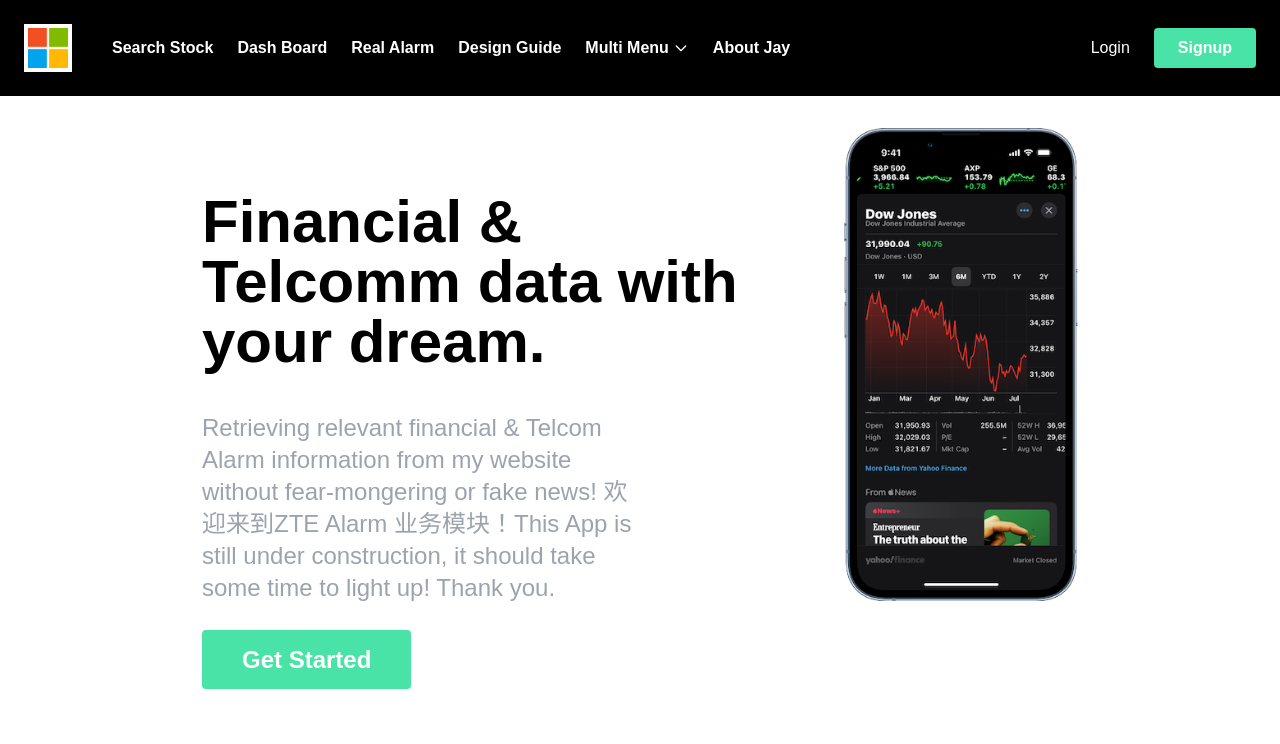
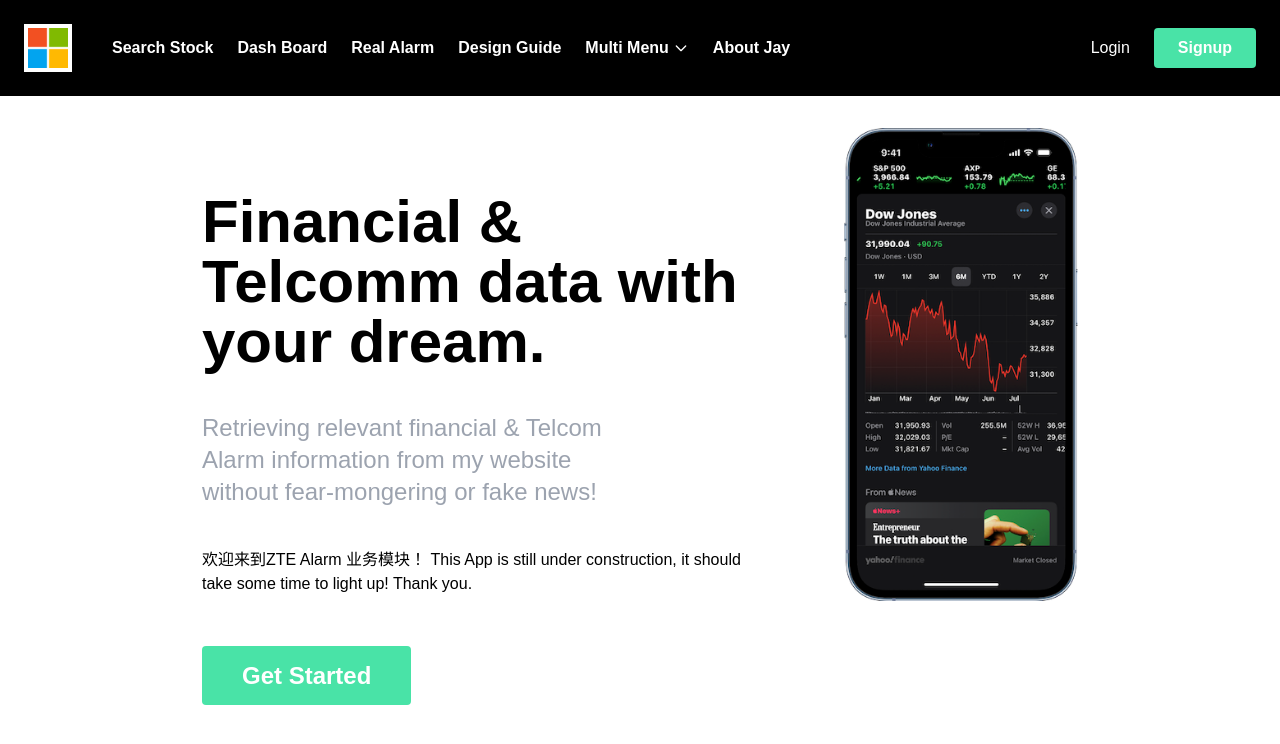
Before and after one commit to xjxjsky/FinDotNet, a React (Create React App) app in the folder frontend/: page / in a window 1280 px wide. Shown: the top 744 px of the page. Built offline with nearby package versions, Linux system fonts and the light colour scheme; no server answers.

Commit message:
update HomePage for testing3

```diff
--- a/frontend/src/Components/Hero/Hero.tsx
+++ b/frontend/src/Components/Hero/Hero.tsx
@@ -14,9 +14,11 @@ const Hero = (props: Props) => {
           </h1>
           <p className="text-2xl text-center text-gray-400 lg:max-w-md lg:text-left">
             Retrieving relevant financial & Telcom Alarm information from my website without fear-mongering or fake news!
-            欢迎来到ZTE Alarm 业务模块！This App is still under construction, it should take some time to light up!
+          </p>
+          <p>欢迎来到ZTE Alarm 业务模块！
+            This App is still under construction, it should take some time to light up!
             Thank you.
-          </p>
+          </p><br/>
           <div className="mx-auto lg:mx-0">
             <Link
               to="/search"
```
